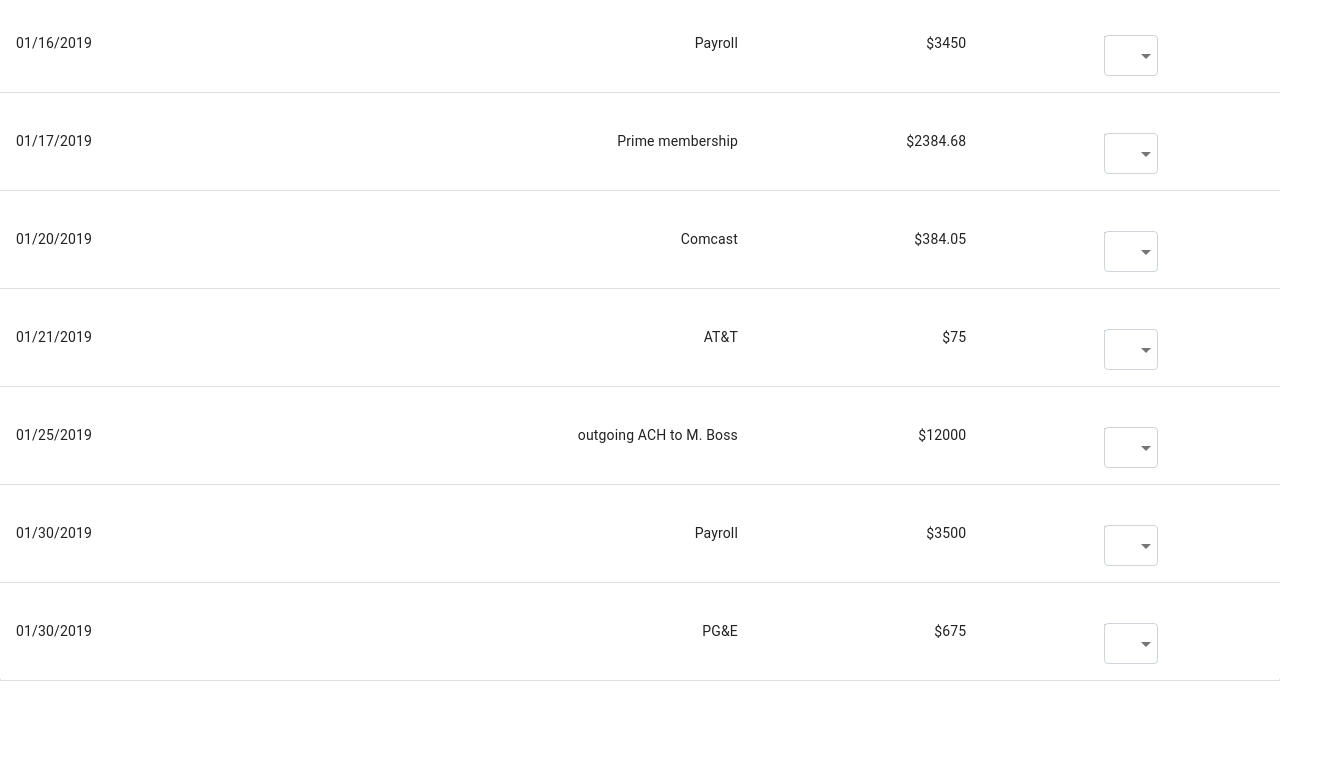
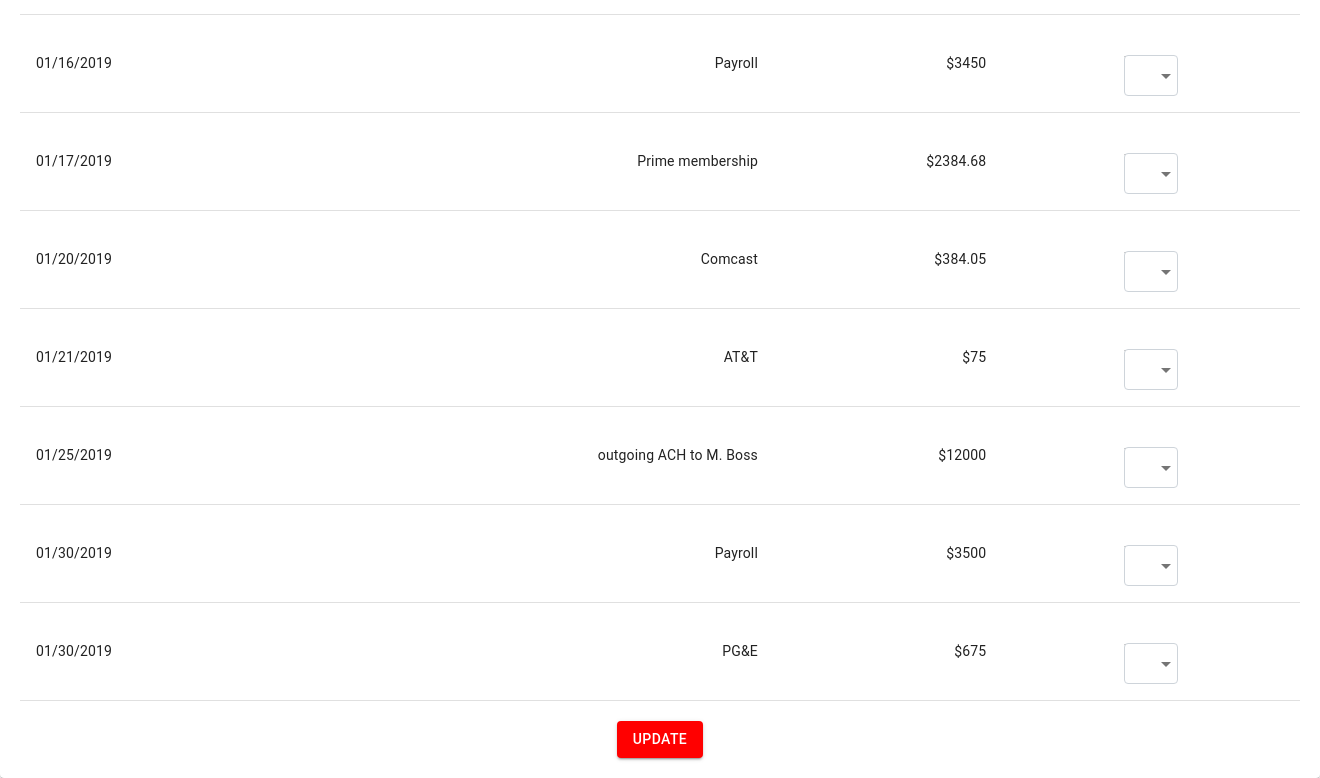
Before and after one commit to diaz4674/LedgerFire, a React (Create React App) app: page / in a window 1280 px wide. Shown: the part 478-1256 px from the top of the page, 1320 px wide, since content can reach past the window. Before the commit the page ends 1159 px from the top, so only its background shows below. Built offline with nearby package versions, Linux system fonts and the light colour scheme.

Commit message:
added submit button in table

```diff
--- a/src/components/BankTypesTable.js
+++ b/src/components/BankTypesTable.js
@@ -9,15 +9,26 @@ import Paper from "@material-ui/core/Paper";
 import { connect } from "react-redux";
 import { withRouter } from "react-router-dom";
 import Dropdown from "./Dropdown";
+import Button from "@material-ui/core/Button";
 
 const useStyles = makeStyles(theme => ({
   root: {
     width: "100%",
     marginTop: theme.spacing(3),
-    overflowX: "auto"
+    overflowX: "auto",
+    padding: "20px"
   },
   table: {
     minWidth: 650
+  },
+  button: {
+    marginTop: "20px",
+    backgroundColor: "red",
+    color: "white",
+    "&:hover": {
+      opacity: 0.7,
+      backgroundColor: "blue"
+    }
   }
 }));
 
@@ -86,6 +97,13 @@ const BankTypesTable = props => {
           )}
         </TableBody>
       </Table>
+      <Button
+        onClick={props.sendData}
+        variant="contained"
+        className={classes.button}
+      >
+        Update
+      </Button>
     </Paper>
   );
 };
--- a/src/components/Landing.js
+++ b/src/components/Landing.js
@@ -17,10 +17,13 @@ const Landing = props => {
     }
   };
 
-  console.log(data);
+  const sendData = e => {
+    console.log(data);
+  };
+
   return (
     <>
-      <BankTypesTable updateData={updateData} />
+      <BankTypesTable updateData={updateData} sendData={sendData} />
     </>
   );
 };
```
